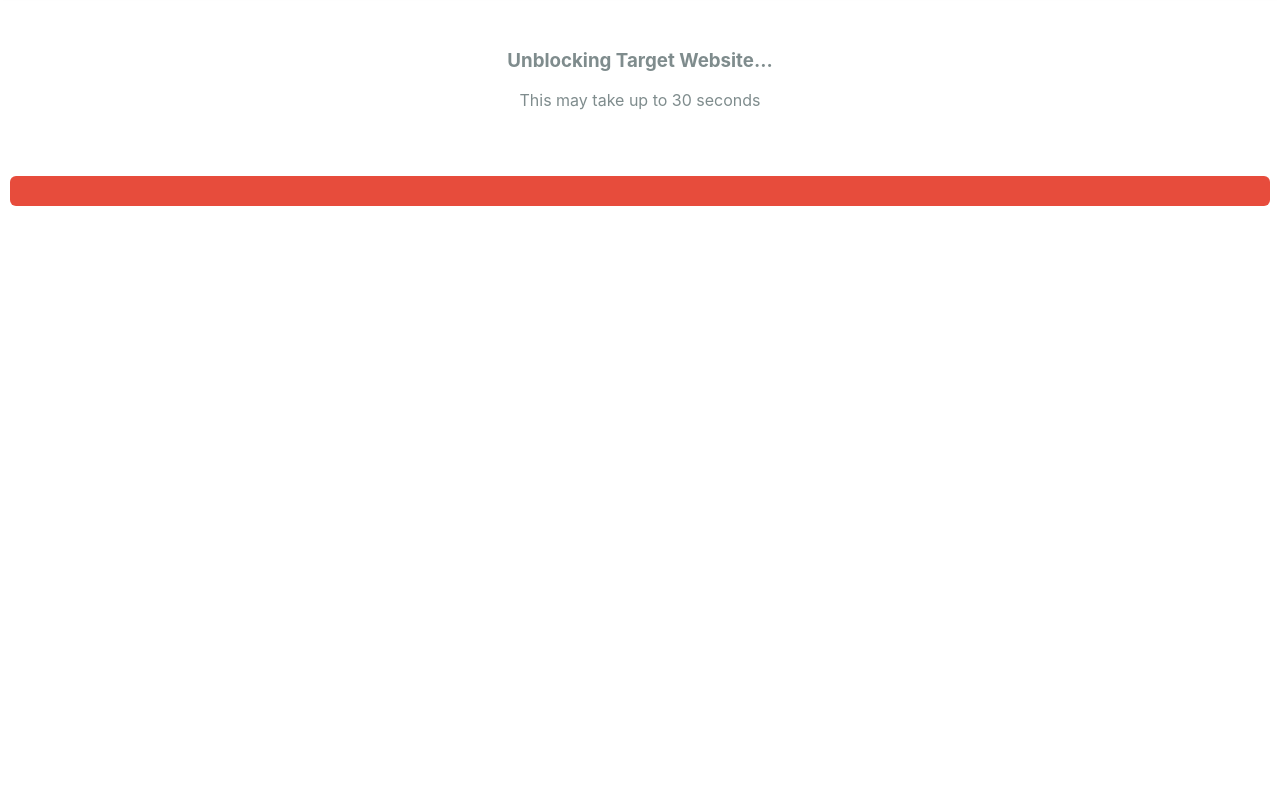
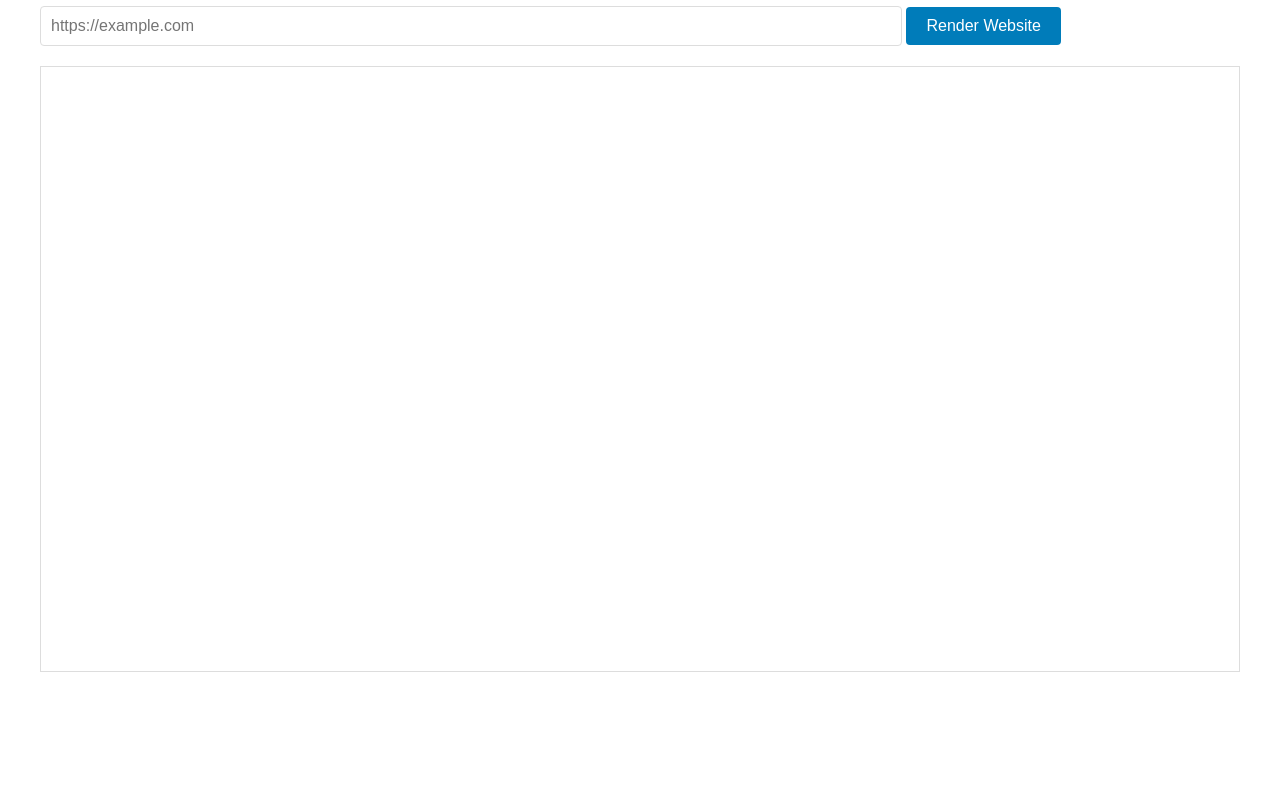
Before and after one commit to PlayerX67/InstaProxy, a website: page public/index.html in a window 1280 px wide. Shown: the part 92-884 px from the top of the page. After the commit the page ends 804 px from the top, so only its background shows below. Drawn offline with Linux system fonts and the light colour scheme.

Commit message:
Update index.html

```diff
--- a/public/index.html
+++ b/public/index.html
@@ -1,178 +1,79 @@
 <!DOCTYPE html>
-<html lang="en">
+<html>
 <head>
-    <meta charset="UTF-8">
-    <meta name="viewport" content="width=device-width, initial-scale=1.0">
     <title>InstaProxy</title>
     <style>
-        body {
-            margin: 0;
-            font-family: -apple-system, BlinkMacSystemFont, sans-serif;
-            background: #f5f5f5;
+        body { font-family: Arial, sans-serif; margin: 40px; }
+        .container { max-width: 1200px; margin: 0 auto; }
+        .input-group { margin: 20px 0; }
+        input[type="url"] {
+            width: 70%;
+            padding: 10px;
+            font-size: 16px;
+            border: 1px solid #ddd;
+            border-radius: 4px;
         }
-        .container {
-            max-width: 100%;
-            margin: 0;
-            background: white;
-            min-height: 100vh;
-        }
-        .header {
-            background: #2c3e50;
-            color: white;
-            padding: 20px;
-            box-shadow: 0 2px 10px rgba(0,0,0,0.1);
-        }
-        .input-group {
-            display: flex;
-            gap: 10px;
-            max-width: 800px;
-            margin: 0 auto;
-        }
-        #url-input {
-            flex: 1;
-            padding: 12px;
-            border: none;
-            border-radius: 6px;
+        button {
+            padding: 10px 20px;
             font-size: 16px;
-        }
-        #fetch-btn {
-            padding: 12px 24px;
-            background: #3498db;
+            background: #007cba;
             color: white;
             border: none;
-            border-radius: 6px;
+            border-radius: 4px;
             cursor: pointer;
         }
-        #fetch-btn:disabled {
-            background: #7f8c8d;
-            cursor: not-allowed;
-        }
-        .preview-container {
-            width: 100%;
-            height: calc(100vh - 80px);
-            border: none;
-        }
-        .loading {
-            text-align: center;
-            padding: 40px;
-            color: #7f8c8d;
-        }
-        .error {
-            background: #e74c3c;
-            color: white;
-            padding: 15px;
-            margin: 10px;
-            border-radius: 6px;
-        }
+        .status { margin: 10px 0; padding: 10px; border-radius: 4px; }
+        .loading { background: #e0f0ff; }
+        .iframe-container { margin-top: 20px; border: 1px solid #ddd; }
+        iframe { width: 100%; height: 600px; border: none; }
     </style>
 </head>
 <body>
     <div class="container">
-        <div class="header">
-            <div class="input-group">
-                <input
-                    type="url"
-                    id="url-input"
-                    placeholder="https://example.com"
-                    value="https://render.com"
-                >
-                <button id="fetch-btn">Unblock Website</button>
-            </div>
+        <h1>InstaProxy</h1>
+        <div class="input-group">
+            <input type="url" id="urlInput" placeholder="https://example.com" />
+            <button onclick="renderWebsite()">Render Website</button>
         </div>
-
-        <div id="loading" class="loading hidden">
-            <h3>Unblocking Target Website...</h3>
-            <p>This may take up to 30 seconds</p>
+        <div id="status"></div>
+        <div class="iframe-container">
+            <iframe id="resultFrame" sandbox="allow-scripts allow-same-origin allow-forms"></iframe>
         </div>
-
-        <div id="error" class="error hidden"></div>
-
-        <iframe
-            id="preview-frame"
-            class="preview-container"
-            title="website-preview"
-            sandbox="allow-scripts allow-same-origin allow-forms allow-popups allow-modals"
-        ></iframe>
     </div>
 
     <script>
-        class TrueBrowserRenderer {
-            constructor() {
-                this.apiBase = window.location.origin;
-                this.urlInput = document.getElementById('url-input');
-                this.fetchBtn = document.getElementById('fetch-btn');
-                this.loading = document.getElementById('loading');
-                this.error = document.getElementById('error');
-                this.previewFrame = document.getElementById('preview-frame');
+        async function renderWebsite() {
+            const url = document.getElementById('urlInput').value;
+            const status = document.getElementById('status');
+            const iframe = document.getElementById('resultFrame');
 
-                this.fetchBtn.addEventListener('click', () => this.fetchWebsite());
-                this.urlInput.addEventListener('keypress', (e) => {
-                    if (e.key === 'Enter') this.fetchWebsite();
-                });
+            if (!url) {
+                alert('Please enter a URL');
+                return;
             }
 
-            async fetchWebsite() {
-                const url = this.urlInput.value.trim();
-                if (!url) return;
+            status.className = 'status loading';
+            status.innerHTML = 'Rendering website...';
 
-                this.showLoading();
-                this.hideError();
+            try {
+                const response = await fetch(`/render?url=${encodeURIComponent(url)}`);
+                if (!response.ok) {
+                    throw new Error(`HTTP error! status: ${response.status}`);
+                }
 
-                try {
-                    const response = await fetch(`${this.apiBase}/fetch`, {
-                        method: 'POST',
-                        headers: { 'Content-Type': 'application/json' },
-                        body: JSON.stringify({ url })
-                    });
+                const html = await response.text();
+                const blob = new Blob([html], { type: 'text/html' });
+                const blobUrl = URL.createObjectURL(blob);
 
-                    const data = await response.json();
+                iframe.src = blobUrl;
+                status.innerHTML = `Rendered successfully! (Cache: ${response.headers.get('X-Cache')})`;
+                status.className = 'status';
 
-                    if (!response.ok) {
-                        throw new Error(data.error || `HTTP ${response.status}`);
-                    }
-
-                    if (!data.success) {
-                        throw new Error(data.message || 'Unknown error');
-                    }
-
-                    // Use the iframe's built-in navigation for true browser rendering
-                    const blob = new Blob([data.content], { type: 'text/html' });
-                    const blobUrl = URL.createObjectURL(blob);
-                    this.previewFrame.src = blobUrl;
-
-                } catch (error) {
-                    this.showError(`Failed to render: ${error.message}`);
-                } finally {
-                    this.hideLoading();
-                }
-            }
-
-            showLoading() {
-                this.loading.classList.remove('hidden');
-                this.fetchBtn.disabled = true;
-                this.fetchBtn.textContent = 'Rendering...';
-            }
-
-            hideLoading() {
-                this.loading.classList.add('hidden');
-                this.fetchBtn.disabled = false;
-                this.fetchBtn.textContent = 'Render Website';
-            }
-
-            showError(message) {
-                this.error.textContent = message;
-                this.error.classList.remove('hidden');
-            }
-
-            hideError() {
-                this.error.classList.add('hidden');
+            } catch (error) {
+                status.innerHTML = `Error: ${error.message}`;
+                status.style.background = '#ffe0e0';
             }
         }
-
-        // Initialize when page loads
-        document.addEventListener('DOMContentLoaded', () => {
-            new TrueBrowserRenderer();
-        });
     </script>
 </body>
 </html>
```
